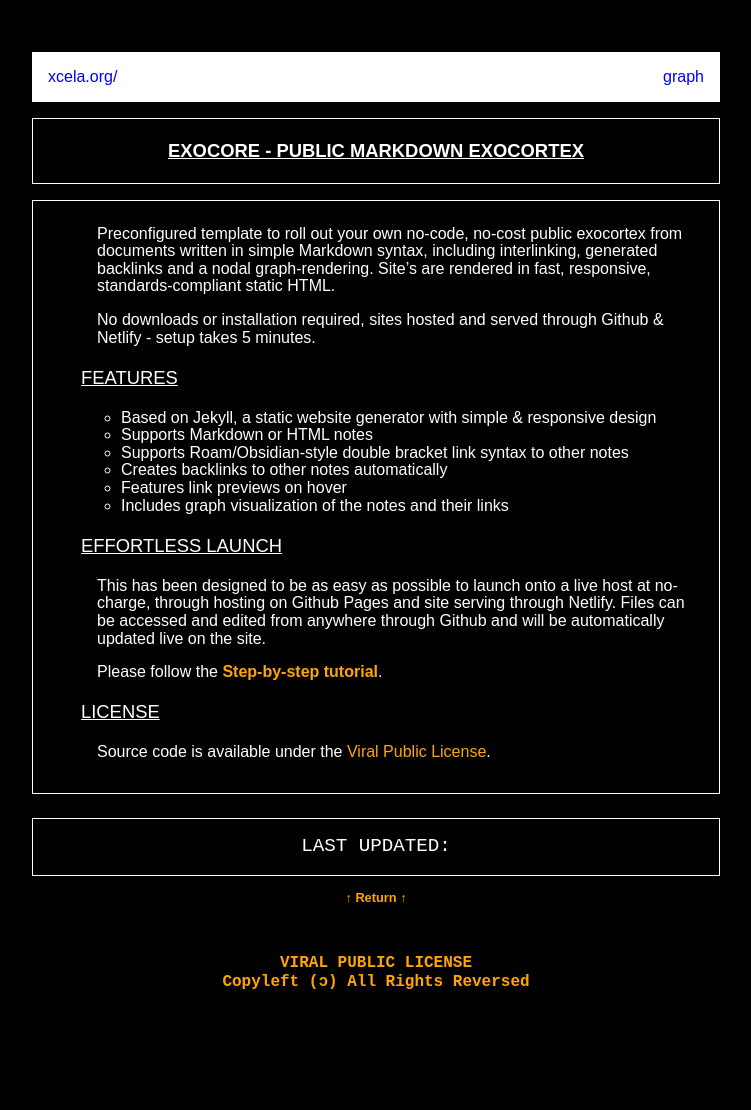
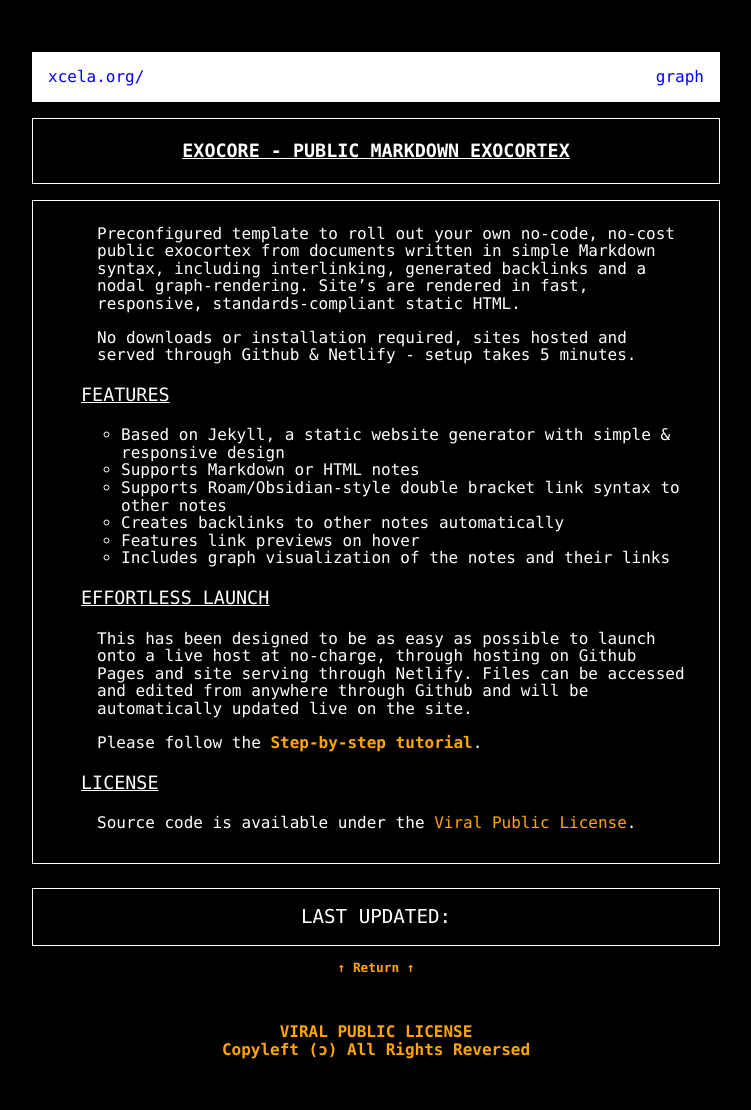
Before and after one commit to xcela/Exocore, a Jekyll site: the page built from _pages/index.md, in a window 1280 px wide. Shown: the whole page, without its empty margins (264-1015 px from the left). Built offline with Jekyll 4.4.1, drawn with Linux system fonts in a browser that asks for light colours; before the commit the page ends 1044 px from its top, so only the background shows below that.

Commit message:
Update _edith.scss

```diff
--- a/_sass/_edith.scss
+++ b/_sass/_edith.scss
@@ -20,9 +20,10 @@ $color-primary: orange;
 $color-secondary: blue;
 
 /* --- Font Family --- */
-$font-family-sans-serif: Arial, -apple-system, BlinkMacSystemFont, Segoe UI, Helvetica, sans-serif, Apple Color Emoji, Segoe UI Emoji, Segoe UI Symbol;
+$font-family-sans-serif: ”Iosevka Term SS03”,”IBM Plex Mono”,”Fira Code”,”Fira Mono”,”Roboto Mono”,”Droid Sans Mono”,Monaco,Consolas,Courier,monospace;
+
 $font-family-serif: serif;
-$font-family-monospace: monospace;
+$font-family-monospace: ”Iosevka Term SS03”,”IBM Plex Mono”,”Fira Code”,”Fira Mono”,”Roboto Mono”,”Droid Sans Mono”,Monaco,Consolas,Courier,monospace;;
 
 /* === Body === */
 
```
